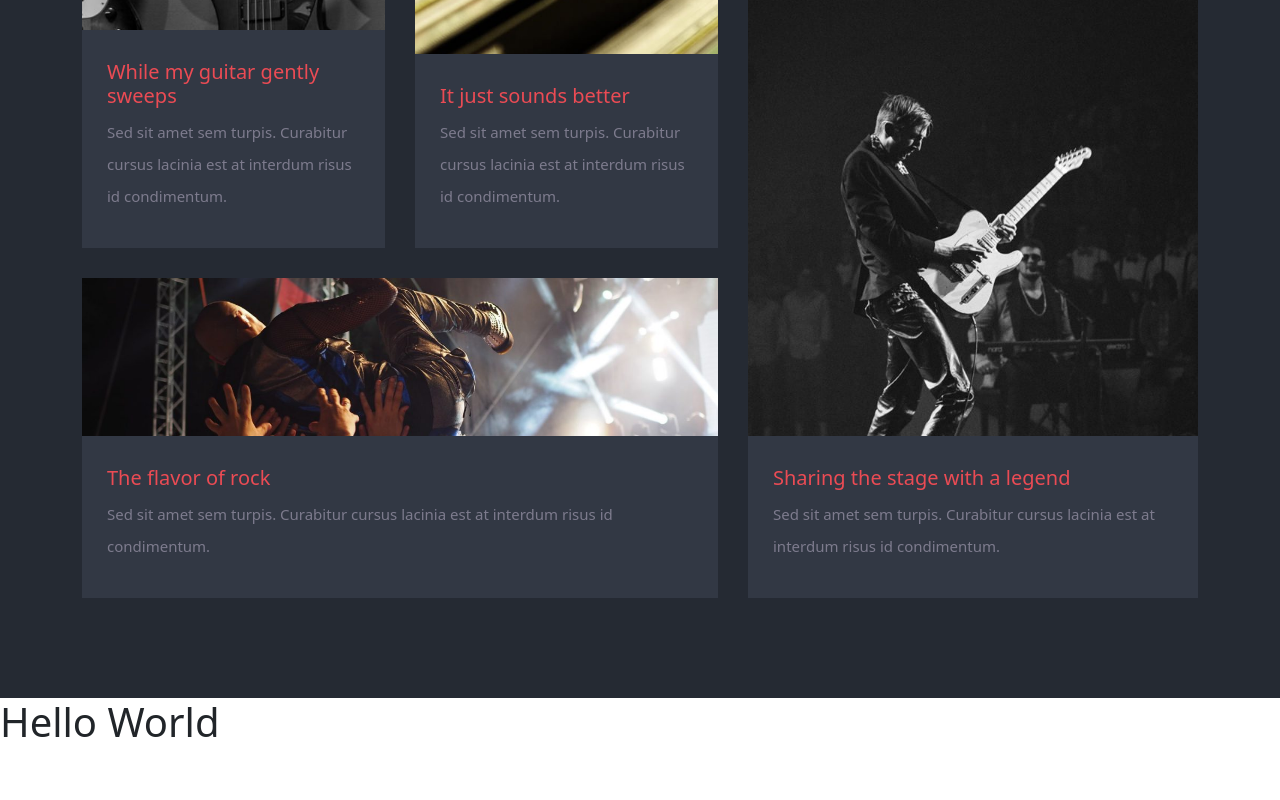
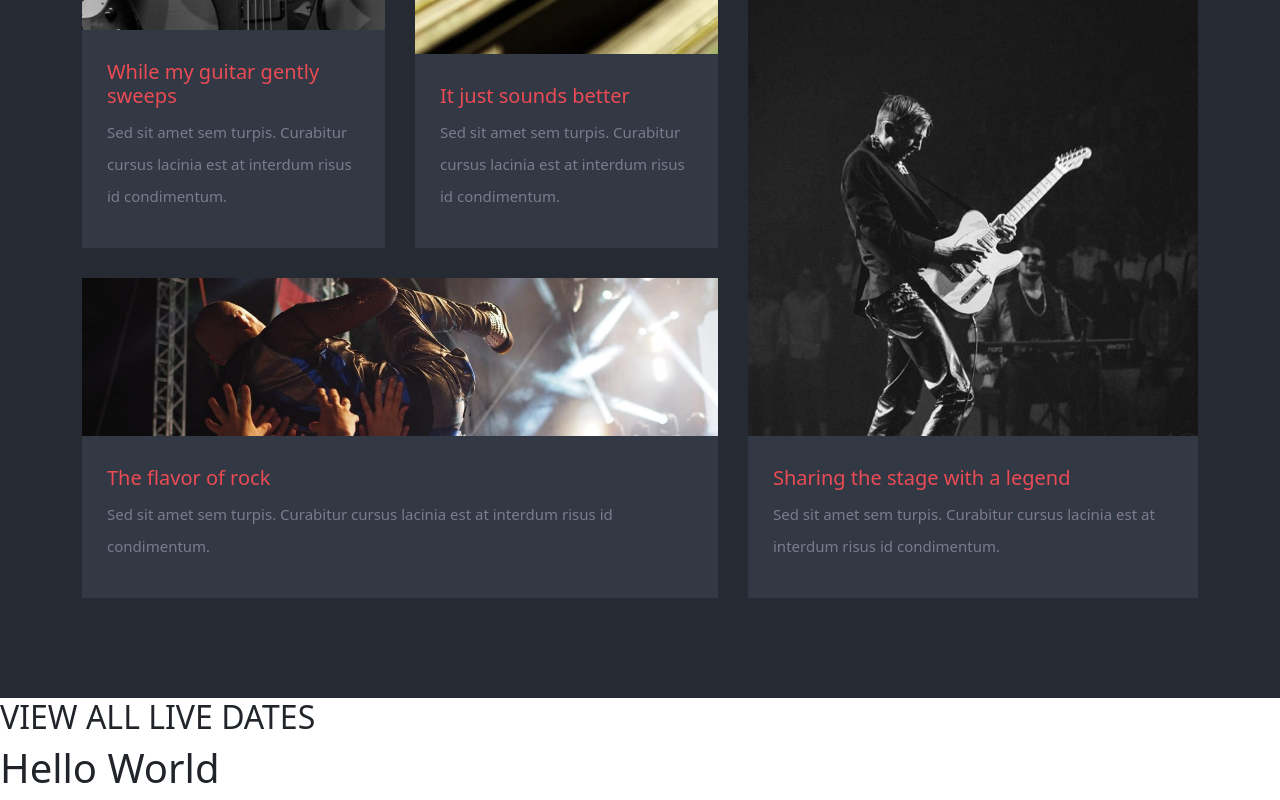
Before and after one commit to Vale-riad/proj-html-vuejs, a Vue app: page / in a window 1280 px wide. Shown: the part 2121-2921 px from the top of the page. Before the commit the page ends 2875 px from the top, so only its background shows below. Built offline with nearby package versions, Linux system fonts and the light colour scheme; the HTML template or start-up script is replaced by a standard one.

Commit message:
aggiunge section live dates

```diff
--- a/src/components/AppMain.vue
+++ b/src/components/AppMain.vue
@@ -31,6 +31,7 @@ export default {
           recusandae quas veniam dolores natus, vel perspiciatis ut numquam.
         </span>
       </div>
+      <!--gallery con le covers e descrizione immagini-->
       <div class="container text-center">
         <!-- covers-->
         <section class="covers">
@@ -104,7 +105,7 @@ export default {
             </div>
           </div>
 
-          <!-- cover parte -->
+          <!-- cover parte destra -->
           <div class="right-side">
             <div class="box-cover">
               <img src="../assets/blog-post1-600x900.jpg" />
@@ -122,7 +123,6 @@ export default {
               </div>
             </div>
             <div class="box-cover">
-              <a href="#" class="full">
               <img src="../assets/blog-post2-600x900.jpg" />
 
               <div class="bottom-cover">
@@ -136,12 +136,14 @@ export default {
               <div class="overlay">
                 <h2>Sharing the stage with a legend</h2>
               </div>
-              </a>
             </div>
           </div>
         </section>
       </div>
     </section>
+
+    <!--section live dates-->
+    <h2>VIEW ALL LIVE DATES</h2>
   </main>
 </template>
 
```
Lines whose indentation alone changed are shown as unchanged.
